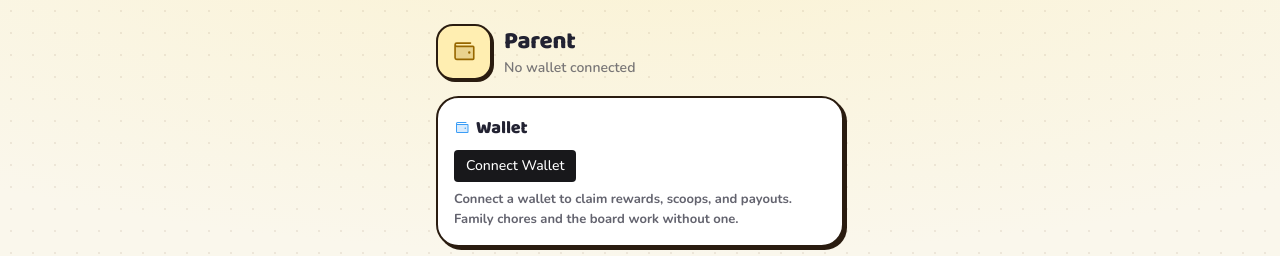
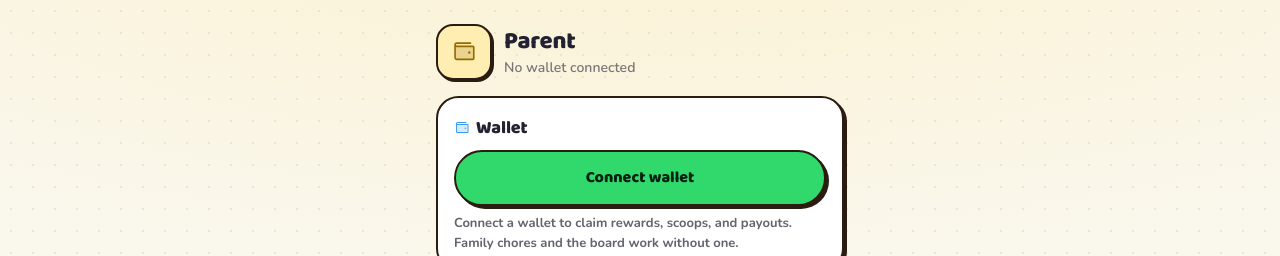
Before and after one commit to kelvinpraises/maestro, a React (Vite) app in the folder apps/client/: page /me in a window 1280 px wide. Shown: the top 256 px of the page. Built offline with nearby package versions, Linux system fonts and the light colour scheme; no server answers.

Commit message:
feat: wallet connect/disconnect styled in card-pop voice (Button atom, mint badge)

```diff
--- a/apps/client/src/components/WalletButton.tsx
+++ b/apps/client/src/components/WalletButton.tsx
@@ -4,6 +4,7 @@ import { StarknetInjectedWallet } from '@starknet-io/get-starknet-wallet-standar
 import { WalletAccountV6 } from 'starknet'
 import { providerForChain, chainName, trimAddress } from '#/lib/starknet'
 import { setWallet } from '#/lib/walletStore'
+import { Button } from '@/components/atoms/button'
 // Connect button: detect Argent/Braavos via get-starknet, connect through
 // WalletAccountV6, show trimmed address + chain-derived network badge.
 export function WalletButton() {
@@ -76,31 +77,24 @@ export function WalletButton() {
 
   if (account) {
     return (
-      <span className="inline-flex items-center gap-2 text-sm">
-        <span className="rounded-full bg-emerald-500/15 px-2 py-0.5 text-xs font-medium text-emerald-600 dark:text-emerald-400">
-          {chainId ? chainName(chainId) : '…'}
-        </span>
-        <code>{trimAddress(account.address)}</code>
-        <button
-          onClick={disconnectWallet}
-          className="rounded border border-zinc-300 px-2 py-1 hover:bg-zinc-100 dark:border-zinc-700 dark:hover:bg-zinc-800"
-        >
-          Disconnect
-        </button>
-      </span>
+      <div className="flex w-full flex-col gap-2">
+        <div className="flex items-center gap-2">
+          <span className="rounded-full border-2 border-[var(--m-ink)] bg-[var(--m-mint)] px-2.5 py-0.5 text-[11px] font-extrabold text-[var(--m-green-ink)]">
+            {chainId ? chainName(chainId) : '…'}
+          </span>
+          <code className="field-pop px-2.5 py-1 text-xs font-bold">{trimAddress(account.address)}</code>
+        </div>
+        <Button variant="outline" size="sm" onClick={disconnectWallet}>Disconnect</Button>
+      </div>
     )
   }
 
   return (
-    <span className="inline-flex items-center gap-2">
-      <button
-        onClick={connectWallet}
-        disabled={connecting}
-        className="rounded bg-zinc-900 px-3 py-1.5 text-sm font-medium text-white disabled:opacity-50 dark:bg-white dark:text-zinc-900"
-      >
-        {connecting ? 'Connecting…' : 'Connect Wallet'}
-      </button>
-      {error && <span className="text-xs text-red-500">{error}</span>}
-    </span>
+    <div className="flex w-full flex-col gap-2">
+      <Button size="lg" onClick={connectWallet} disabled={connecting} className="w-full">
+        {connecting ? 'Connecting…' : 'Connect wallet'}
+      </Button>
+      {error && <p className="text-xs font-bold text-[var(--m-pink)]">{error}</p>}
+    </div>
   )
 }
```
